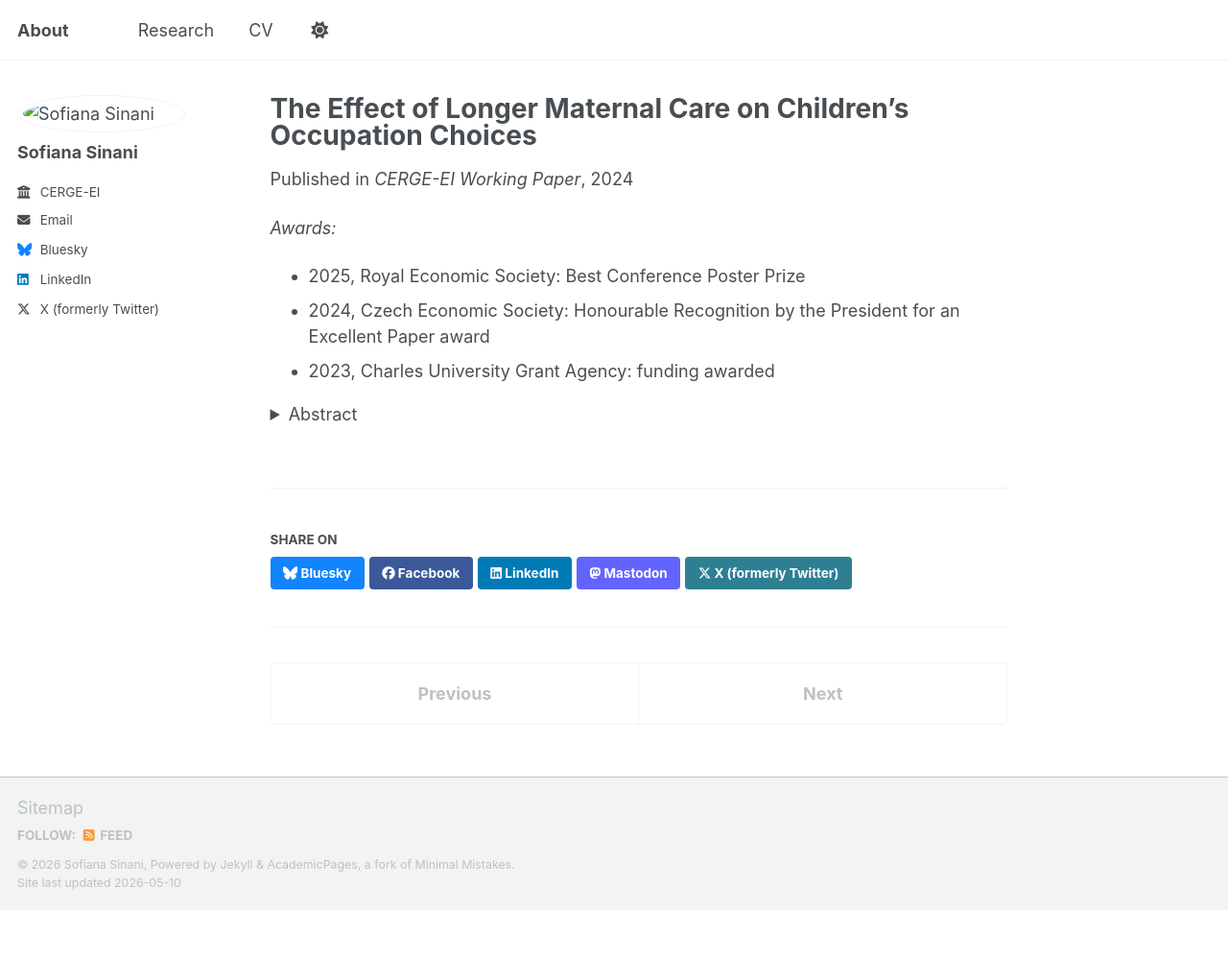
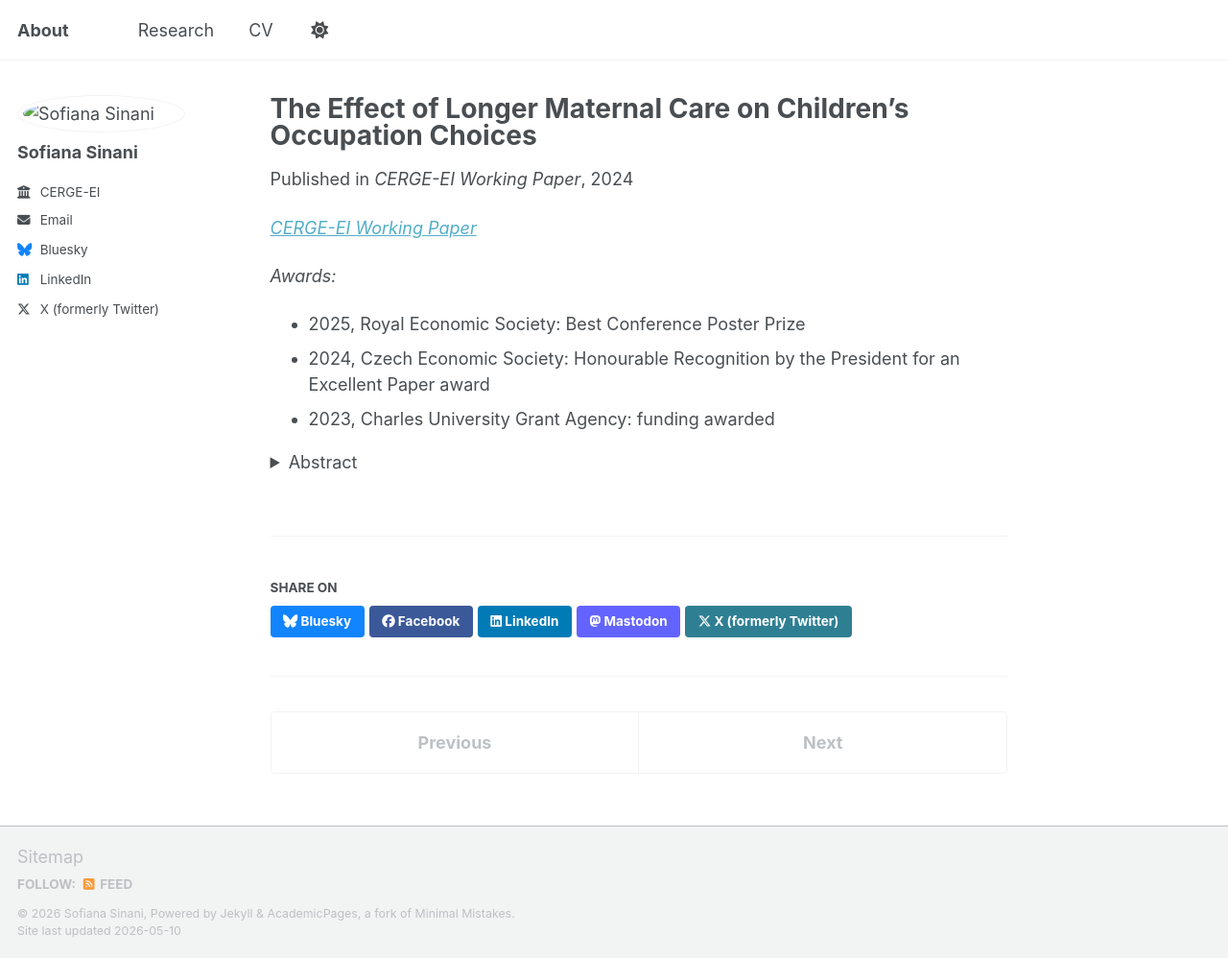
Before and after one commit to sofianasinani/sofianasinani.github.io, a Jekyll site: the page built from _publications/2024-01-01-maternal-care.md, in a window 1280 px wide and 998 px high. Shown: the whole window at 96% size. Built offline with Jekyll 4.4.1, drawn with Linux system fonts in a browser that asks for light colours; a script bundle is joined from its source files by our own code; library files that are not in the unit come from our copies.

Commit message:
Update 2024-01-01-maternal-care.md

```diff
--- a/_publications/2024-01-01-maternal-care.md
+++ b/_publications/2024-01-01-maternal-care.md
@@ -5,6 +5,7 @@ permalink: /publication/maternal-care
 venue: 'CERGE-EI Working Paper'
 publication_category: manuscripts
 ---
+<p><em><a href="https://cerge-ei.cz/pdf/wp/Wp812.pdf">CERGE-EI Working Paper</a></em></p>
 
 *Awards:*
 - 2025, Royal Economic Society: Best Conference Poster Prize
```
